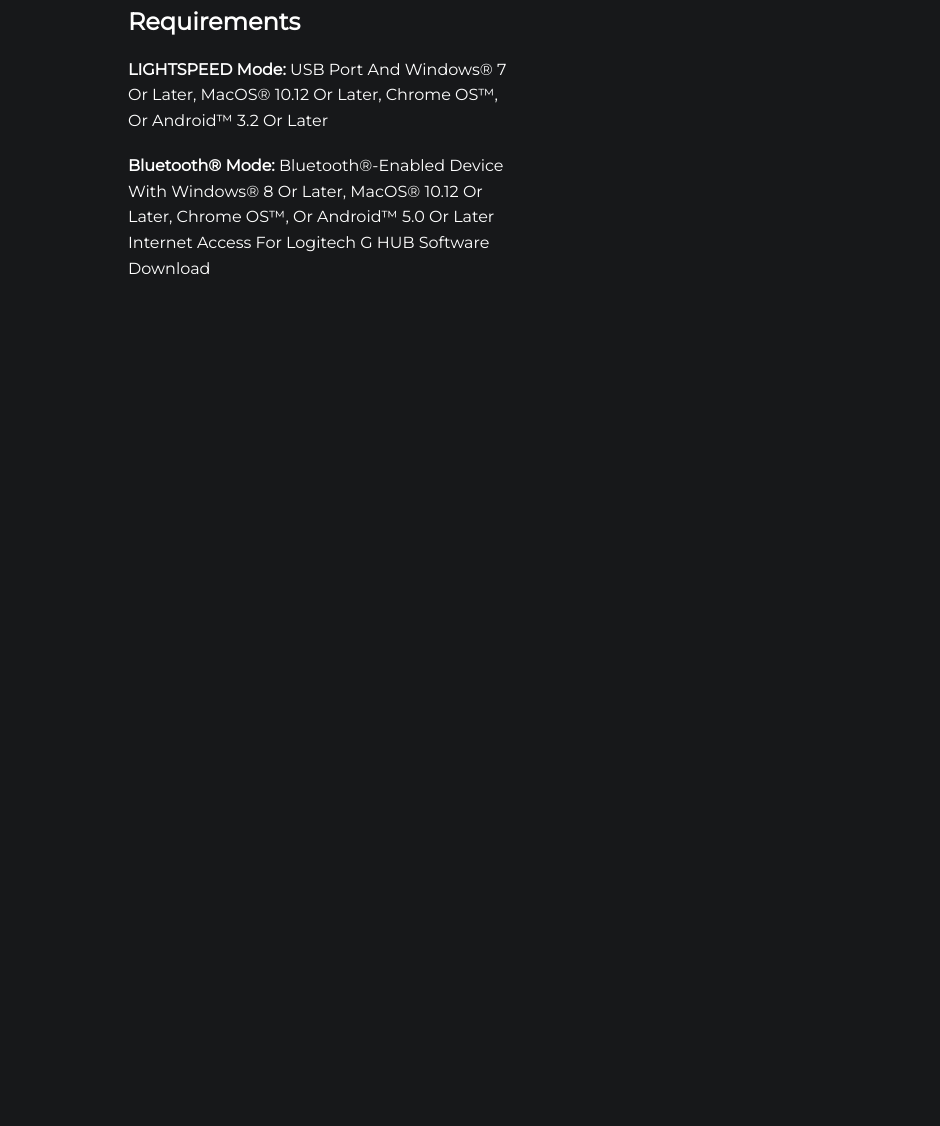
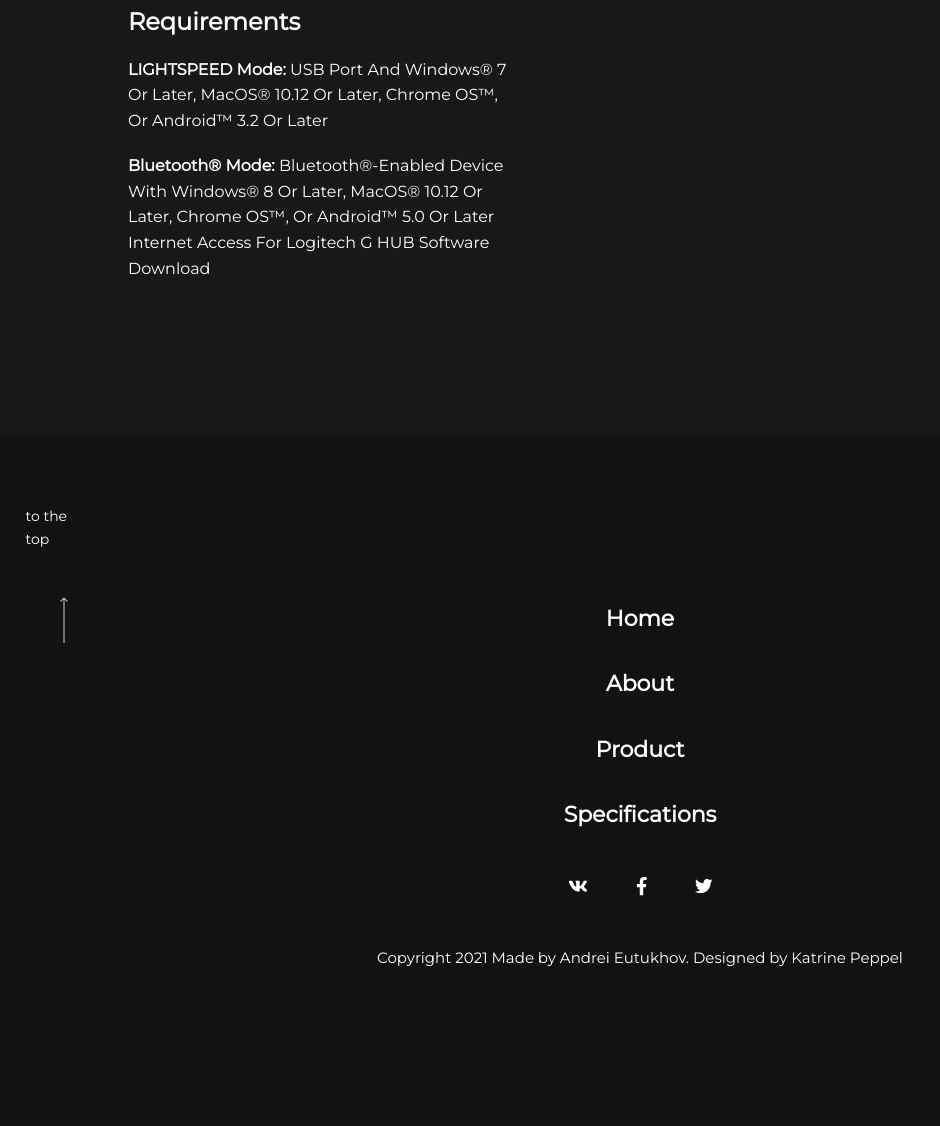
Before and after one commit to Mortal-Portal84/web-project-1, a website built with webpack: page src/index.html in a window 1280 px wide. Shown: the part 7163-8289 px from the top of the page, without its empty margins (0-940 px from the left). Before the commit the page ends 7599 px from the top, so only its background shows below. Built offline with nearby package versions, Linux system fonts and the light colour scheme.

Commit message:
footer ready

```diff
--- a/src/index.html
+++ b/src/index.html
@@ -172,7 +172,7 @@
             <div class="product__container">
                 <h2>Product</h2>
                 <div class="product__row row-1">
-                    <img class="img-1" src="images/sec3_img1r.png" alt="mouse-simple" class="product__img">
+                    <img class="img-1" src="images/sec3_img1r.png" alt="mouse-simple">
                     <div class="product__text">
                         <h3>15 Programmable controls</h3>
                         <p>
@@ -302,8 +302,32 @@
                 </div>
             </div>
         </section>
+    </main>
 
-    </main>
+    <footer class="footer">
+
+        <div class="footer__arrow">
+            <div class="footer__arrow-wrap">
+                <div class="footer__arrow-title">to the top</div>
+                <img src="images/arrow-up.svg" alt="arrow-up" class="arrow-up">
+            </div>
+        </div>
+
+        <div class="footer__container">
+            <div class="footer__nav">
+                <div class="footer-link">Home</div>
+                <div class="footer-link">About</div>
+                <div class="footer-link">Product</div>
+                <div class="footer-link">Specifications</div>
+                <div class="footer__follow">
+                    <a href="#" class="follow-ico"><img src="images/vk.svg" alt="vk"></a>
+                    <a href="#" class="follow-ico"><img src="images/facebook.svg" alt="fb"></a>
+                    <a href="#" class="follow-ico"><img src="images/twitter.svg" alt="tw"></a>
+                </div>
+                <div class="copyright">Copyright 2021 Made by Andrei Eutukhov. Designed by Katrine Peppel</div>
+            </div>
+        </div>
+    </footer>
 
 </body>
 
--- a/src/styles/_global.scss
+++ b/src/styles/_global.scss
@@ -583,6 +583,7 @@
     .btn {
       display: block;
       margin: 0 auto;
+      background: rgba(4, 225, 255, 0.01);
     }
   }
 }
@@ -639,7 +640,7 @@
       text-transform: capitalize;
     }
 
-    p{
+    p {
       padding: 15px 0;
       margin: 0;
     }
@@ -656,7 +657,7 @@
   .row-3 {
     width: 390px;
 
-    p{
+    p {
       padding-bottom: 75px;
     }
   }
@@ -664,8 +665,84 @@
   .row-4 {
     width: 390px;
 
-    p{
+    p {
       padding: 15px 0 5px;
     }
   }
 }
+
+.footer {
+
+  padding: 150px 0 156px;
+  position: relative;
+  background-color: #121213;
+
+  &__arrow {
+    position: absolute;
+    top: 0;
+    left: 0;
+    width: 5vw;
+    height: 100%;
+
+    .footer__arrow-wrap {
+      position: relative;
+    }
+
+    .footer__arrow-title {
+      position: absolute;
+      right: 0;
+      top: 0;
+      writing-mode: sideways-lr;
+      height: 69px;
+      font-weight: normal;
+      font-size: 14px;
+      transform: translate(40%, 100%);
+    }
+
+    img {
+      position: absolute;
+      right: 0;
+      top: 0;
+      transform: translate(50%, 350%);
+    }
+  }
+
+  &__container {
+    @extend %container;
+  }
+
+  &__nav {
+    display: flex;
+    flex-direction: column;
+    justify-content: center;
+    align-items: center;
+    width: 100%;
+    font-weight: 600;
+    font-size: 22px;
+
+
+    .footer-link {
+      cursor: pointer;
+      margin: 15px 0;
+    }
+
+    .copyright {
+      font-weight: normal;
+      font-size: 15px;
+      padding-top: 34px;
+    }
+  }
+
+  &__follow {
+
+    display: flex;
+    padding-top: 10px;
+
+    .follow-ico {
+      padding: 10px;
+      margin: 0 14px;
+    }
+
+  }
+
+}
```
Also changed, not shown: src/images/arrow-up.svg (added).
